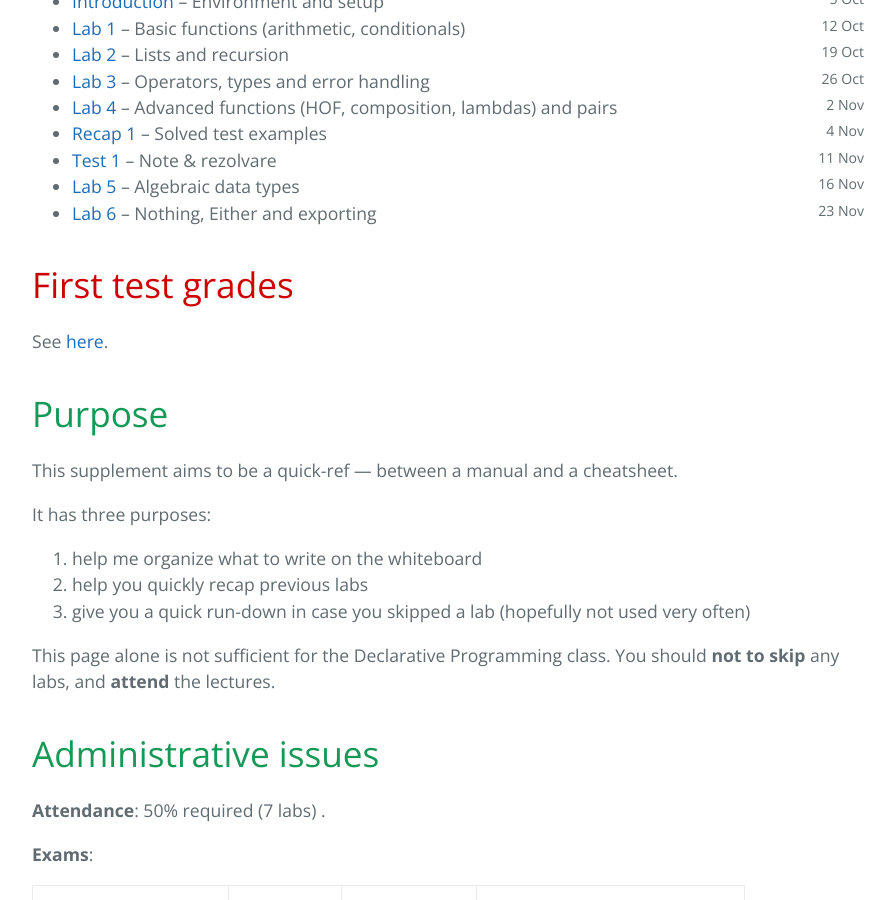
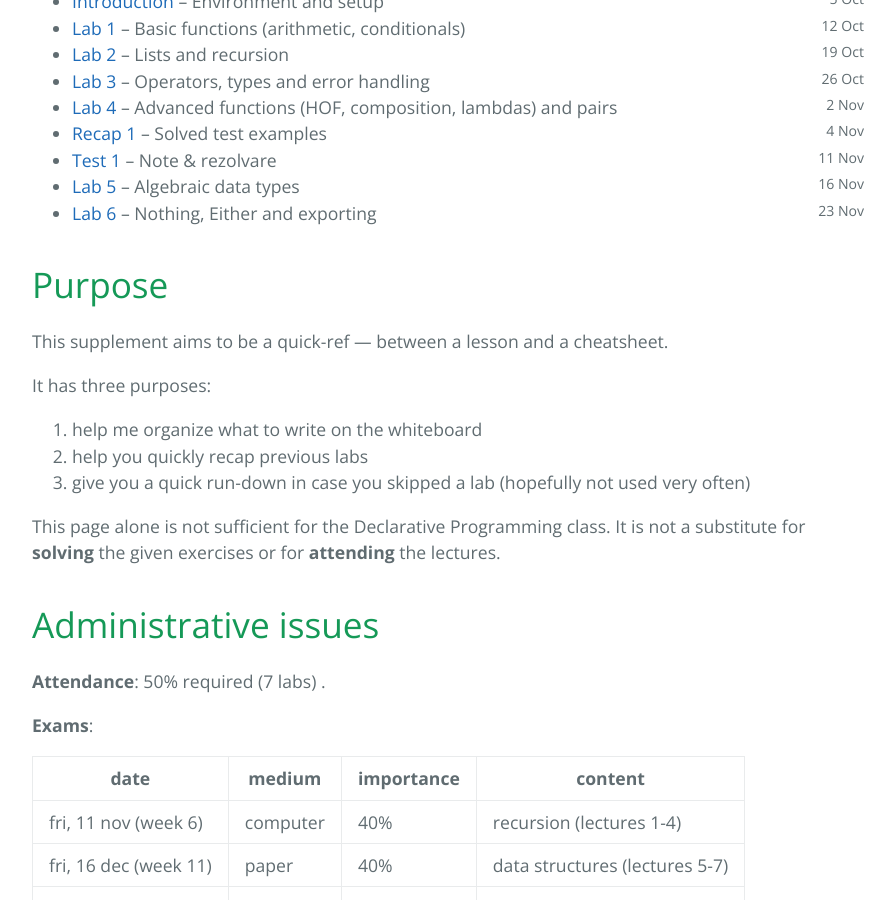
Before and after one commit to stefan-niculae/.well-known, a Jekyll site: the page built from index.md, in a window 1280 px wide and 900 px high, scrolled down 495 px. Shown: the whole window, without its empty margins (192-1087 px from the left). Built offline with Jekyll 4.4.1, drawn with Linux system fonts in a browser that asks for light colours.

Commit message:
removed test grades announcement, updated description

```diff
--- a/index.md
+++ b/index.md
@@ -14,13 +14,9 @@ tagline: Declarative Programming labs supplement
   {% endfor %}
 </ul>
 
-<h1 class="highlighted">First test grades</h1>
-See [here]({{site.baseurl}}/test1#note).
-
-
 # Purpose
 
-This supplement aims to be a quick-ref — between a manual and a cheatsheet.
+This supplement aims to be a quick-ref — between a lesson and a cheatsheet.
 
 It has three purposes:
 
@@ -28,7 +24,7 @@ It has three purposes:
 2. help you quickly recap previous labs
 3. give you a quick run-down in case you skipped a lab (hopefully not used very often)
 
-This page alone is not sufficient for the Declarative Programming class. You  should **not to skip** any labs, and **attend** the lectures.
+This page alone is not sufficient for the Declarative Programming class. It is not a substitute for **solving** the given exercises or for **attending** the lectures.
 
 
 # Administrative issues
```
